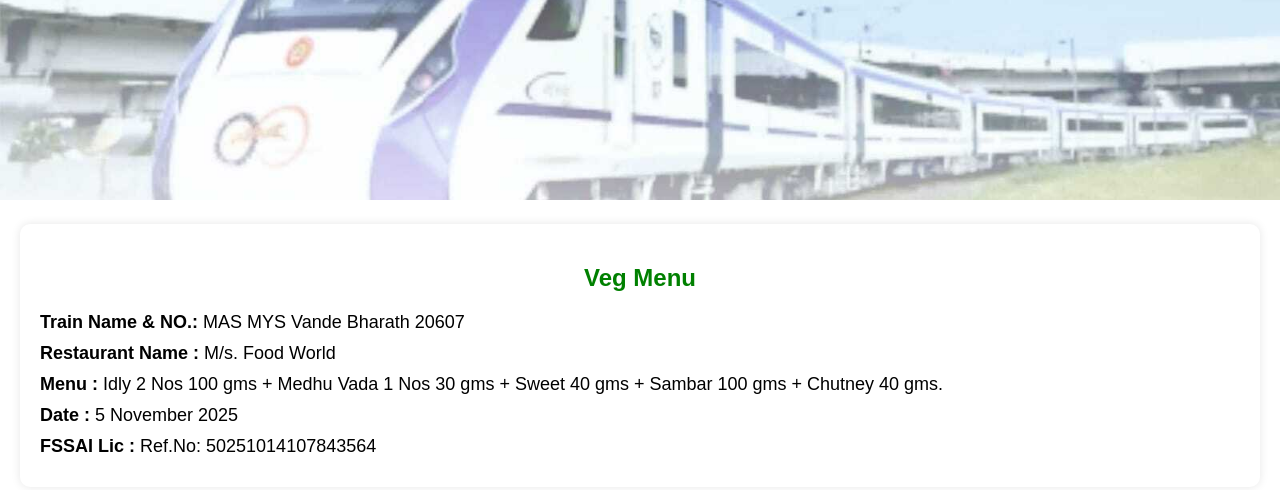
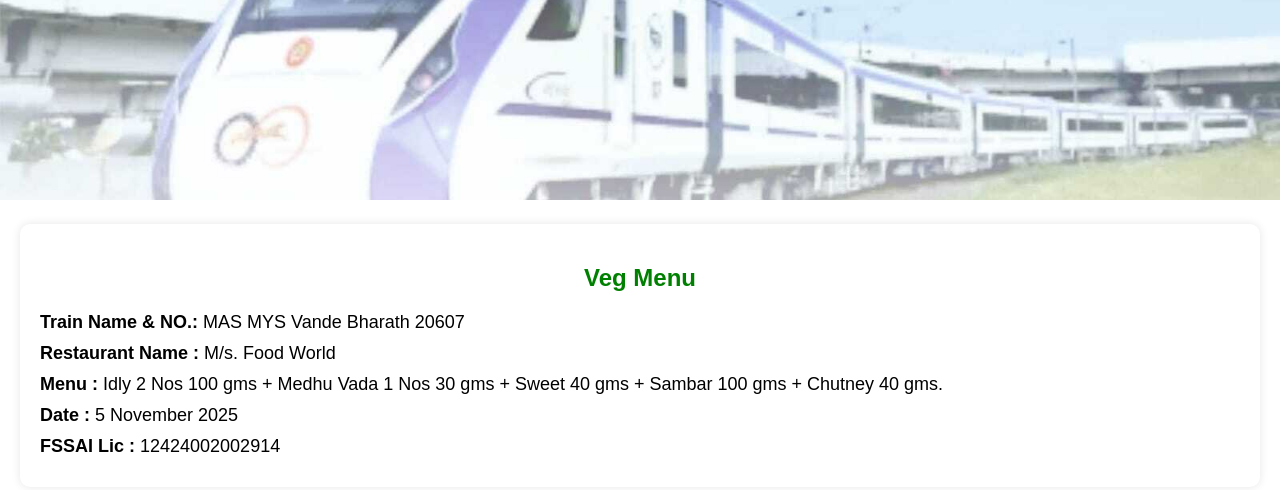
Before and after one commit to Printpark/20607-new-veg, a plain HTML site: page index.html in a window 1280 px wide. Drawn offline with Linux system fonts and the light colour scheme.

Commit message:
Update FSSAI License number in index.html

```diff
--- a/index.html
+++ b/index.html
@@ -47,7 +47,7 @@
     <div class="info"><strong>Restaurant Name :</strong> M/s. Food World </div>
     <div class="info"><strong>Menu :</strong> Idly 2 Nos 100 gms + Medhu Vada 1 Nos 30 gms + Sweet 40 gms + Sambar 100 gms + Chutney 40 gms.</div>
     <div class="info"><strong>Date :</strong> <span id="date">Loading...</span></div>
-    <div class="info"><strong>FSSAI Lic :</strong> Ref.No: 50251014107843564 </div>
+    <div class="info"><strong>FSSAI Lic :</strong> 12424002002914 </div>
   </div>
 
   <script>
```
